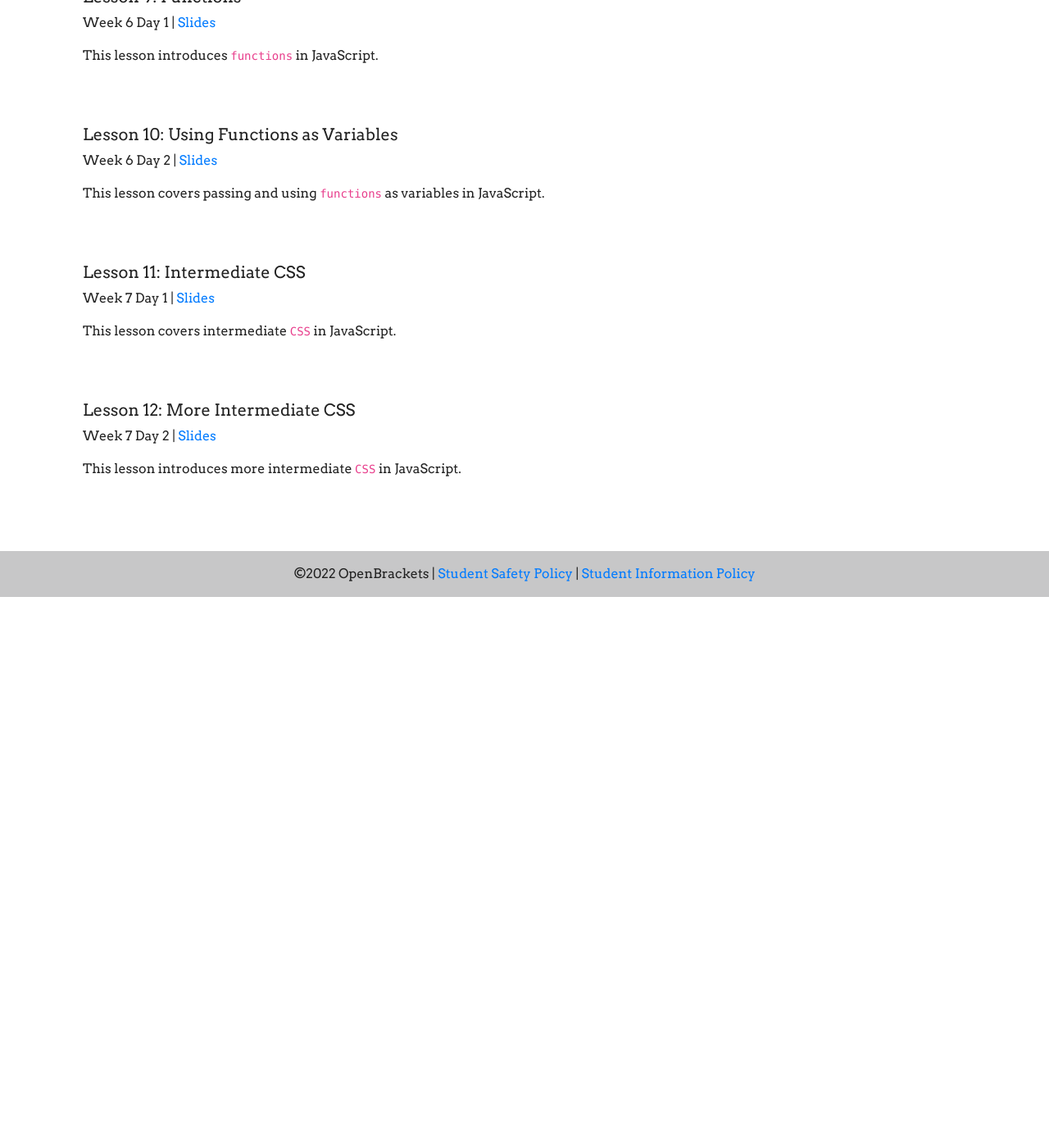
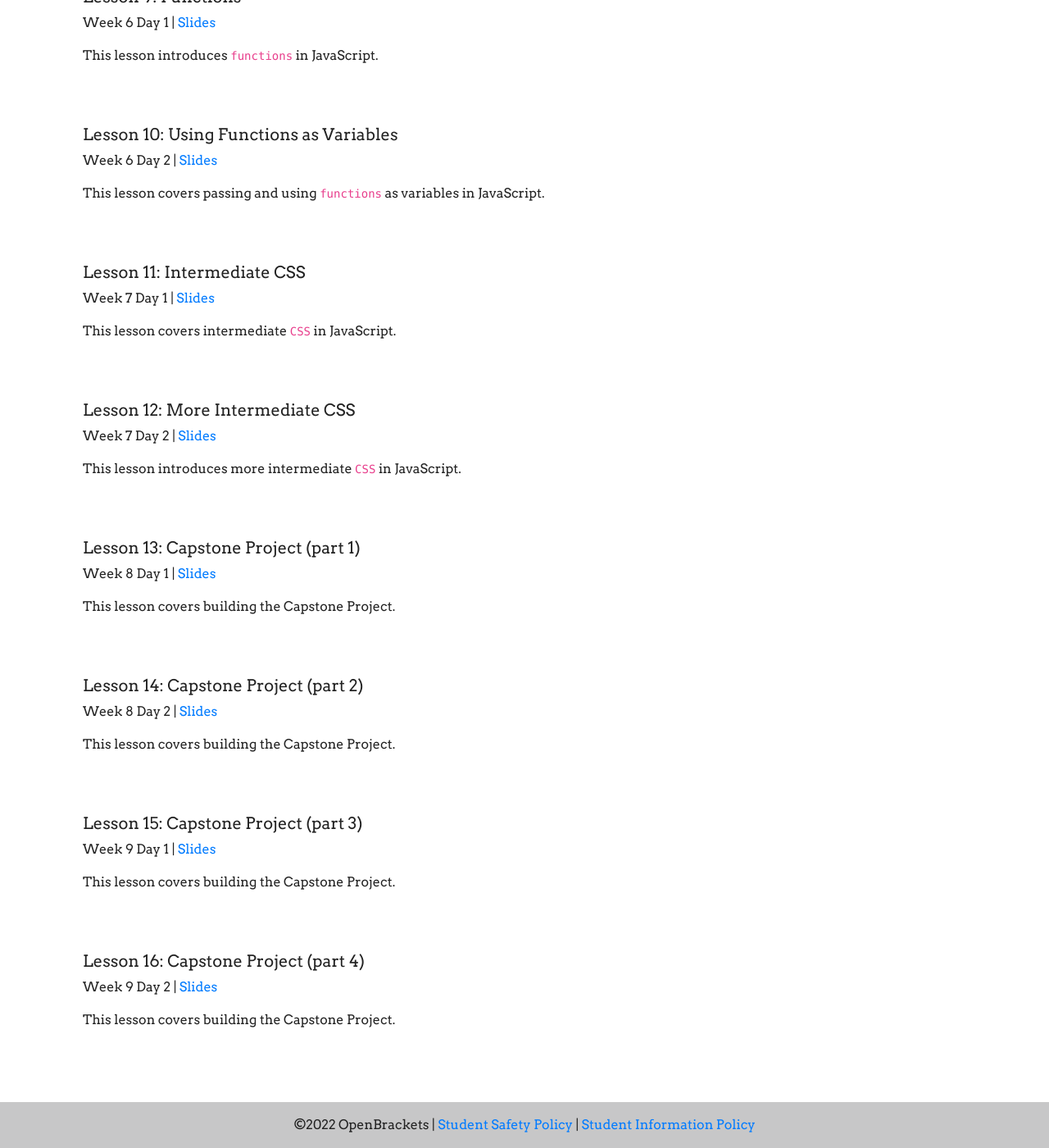
Before and after one commit to qpwoeirut/OpenBrackets-website, a Jekyll site: the page built from spring2022/intermediateWebDevelopment.html, in a window 1280 px wide and 1400 px high, scrolled down 1865 px. Shown: the whole window at 82% size. Built offline with Jekyll 4.4.1, drawn with Linux system fonts in a browser that asks for light colours; before the commit the page ends 2593 px from its top, so only the background shows below that.

Commit message:
Add final 4 lessons for intermediate web

```diff
--- a/spring2022/intermediateWebDevelopment.html
+++ b/spring2022/intermediateWebDevelopment.html
@@ -159,3 +159,47 @@
         <br>
     </div>
 </div>
+<div class="col-12 media">
+    <div class="media-body">
+        <h5 class="mt-0">Lesson 13: Capstone Project (part 1)</h5>
+        <p>Week 8 Day 1 | <a
+                href="https://docs.google.com/presentation/d/1sq-PT7QGGfa-KMW9czZ-zf_Z_4E42l7q5A_ZPI6c8pU"
+                target="_blank">Slides</a></p>
+        <p>This lesson covers building the Capstone Project.
+        </p>
+        <br>
+    </div>
+</div>
+<div class="col-12 media">
+    <div class="media-body">
+        <h5 class="mt-0">Lesson 14: Capstone Project (part 2)</h5>
+        <p>Week 8 Day 2 | <a
+                href="https://docs.google.com/presentation/d/1gNIiECoPO2cP3iwgav5ru4ggPij9-8Nwv-Nvy5cuBbE"
+                target="_blank">Slides</a></p>
+        <p>This lesson covers building the Capstone Project.
+        </p>
+        <br>
+    </div>
+</div>
+<div class="col-12 media">
+    <div class="media-body">
+        <h5 class="mt-0">Lesson 15: Capstone Project (part 3)</h5>
+        <p>Week 9 Day 1 | <a
+                href="https://docs.google.com/presentation/d/1UtQVsALHWDCYvXw8BWHNbAM1tcNFh2-lStE3ZAnROzY"
+                target="_blank">Slides</a></p>
+        <p>This lesson covers building the Capstone Project.
+        </p>
+        <br>
+    </div>
+</div>
+<div class="col-12 media">
+    <div class="media-body">
+        <h5 class="mt-0">Lesson 16: Capstone Project (part 4)</h5>
+        <p>Week 9 Day 2 | <a
+                href="https://docs.google.com/presentation/d/1n_epxGWi4BmfPKcZbSK1h54VOdrh5ErlDGcpIpn5rag"
+                target="_blank">Slides</a></p>
+        <p>This lesson covers building the Capstone Project.
+        </p>
+        <br>
+    </div>
+</div>
```
